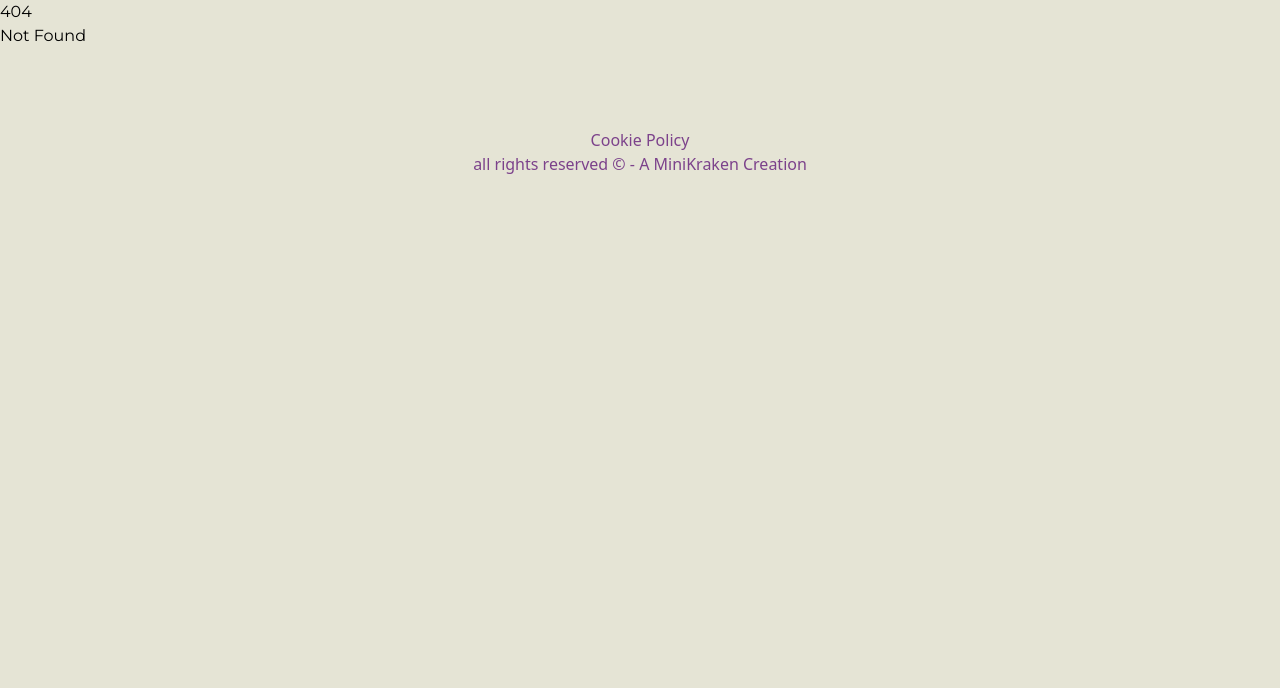
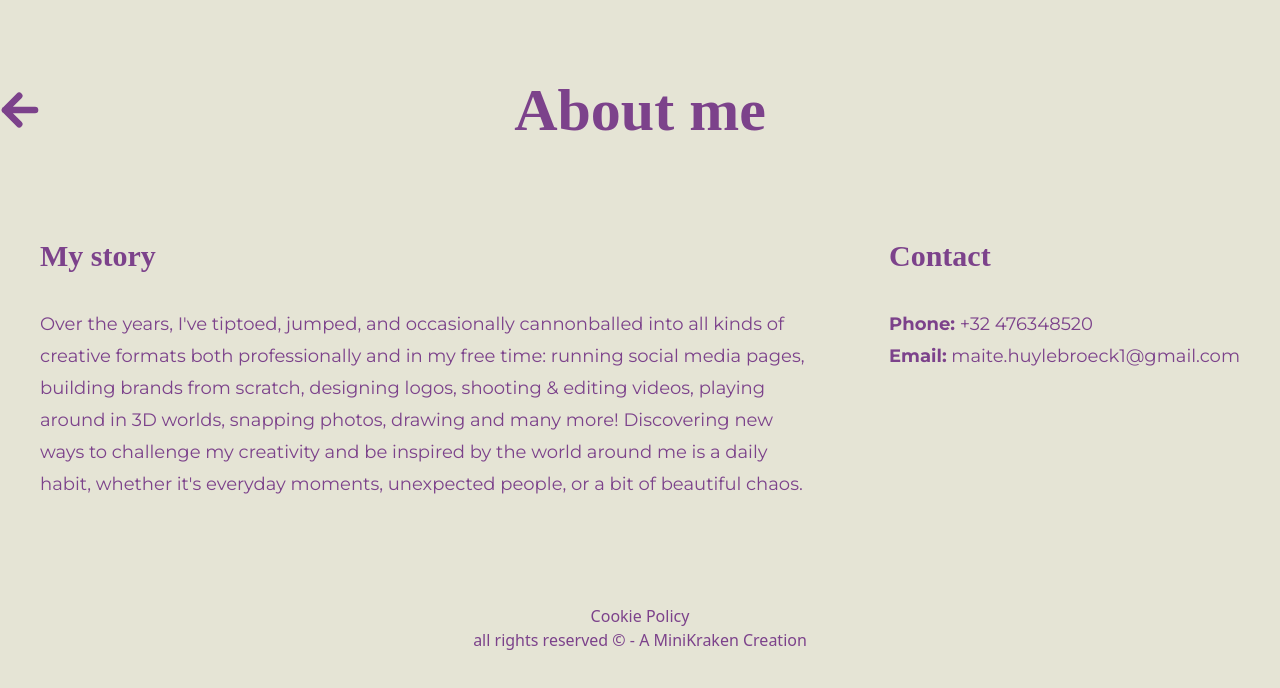
Before and after one commit to MiniKrakenIT/maite-huylebroeck-portfolio, a SvelteKit app: page /about-me in a window 1280 px wide. Before the commit this address had no page. Shown: the top 688 px of the page. Built offline with nearby package versions, Linux system fonts and the light colour scheme; a web font is replaced by a local one.

Commit message:
adding about me, sitemap, robottxt and some general fixes

```diff
--- a/package.json
+++ b/package.json
@@ -31,6 +31,7 @@
 		"prettier": "^3.4.2",
 		"prettier-plugin-svelte": "^3.3.3",
 		"prettier-plugin-tailwindcss": "^0.6.11",
+		"super-sitemap": "^1.0.5",
 		"svelte": "^5.0.0",
 		"svelte-check": "^4.0.0",
 		"tailwindcss": "^4.0.0",
--- a/src/lib/components/Hero.svelte
+++ b/src/lib/components/Hero.svelte
@@ -58,18 +58,14 @@
 		</div>
 	</div>
 	<p class="mx-auto mt-20 w-2/3 text-center text-xl text-primary">
-		Lorem ipsum dolor sit amet, Lorem ipsum dolor sit amet, consectetuer adipiscing elit, sed diam
-		nonummy nibh euismod tincidunt ut laoreet dolore magna aliquam erat volutpat. Ut wisi enim ad
-		minim veniam, quis nostrud exerci tation ullamcorper suscipit lobortis nisi ut aliquip ex ea
-		commodo consequat. Duis autem vel eum iriure dolor in hendrerit in vulputate velit esse molestie
-		consequat, vel illum dolore eu feugiat nulla facilisis at
+		Hey, I’m Maïté, a graphic designer and communication wizard with a soft spot for unexpected color combinations, balanced layouts, and the occasional quirky twist that makes a design unique and inspiring.
 	</p>
 
 	<a
-		href="#nothingYet"
+		href="/about-me"
 		role="button"
 		class="mt-10 rounded-full bg-primary px-8 py-1.5 font-title text-2xl text-background shadow-xl transition-all hover:bg-background hover:text-primary hover:shadow-none hover:outline-2 hover:outline-primary"
 	>
-		Read More
+		Read more…
 	</a>
 </div>
--- a/src/lib/components/ProjectPreview.svelte
+++ b/src/lib/components/ProjectPreview.svelte
@@ -41,7 +41,7 @@
 		<h3
 			class="mb-4 font-title text-3xl font-extrabold text-primary {position === 'right'
 				? 'text-right'
-				: ''}"
+				: 'text-left'}"
 		>
 			{title}
 		</h3>
@@ -54,7 +54,7 @@
 				</span>
 			{/each}
 		</div>
-		<p class="text-lg text-primary {position === 'right' ? 'text-right' : ''}">
+		<p class="text-lg text-primary {position === 'right' ? 'text-right' : 'text-left'}">
 			{@render description()}
 		</p>
 	</div>
--- a/src/routes/+page.svelte
+++ b/src/routes/+page.svelte
@@ -7,7 +7,13 @@
 <div>
 	<Hero />
 
-	<div class="relative mx-auto mt-40 flex w-2/3 flex-wrap gap-17">
+
+	<section class="prose-xl text-center text-primary mt-40">
+		<h1 class="text-primary font-bold font-title mb-0">Creative Portfolio</h1>
+		<p class="mt-0">
+			Instead of writing a whole book, I’d like to let my portfolio do the talking.
+		</p>
+		<div class="relative mx-auto mt-15 flex w-2/3 flex-wrap gap-5">
 			<ProjectPreview
 					href="/projects/someproject"
 					img={profilePic}
@@ -51,4 +57,5 @@
 				minim veniam, quis nostrud exerci tation ullamcorper
 			</ProjectPreview>
 		</div>
+	</section>
 </div>
--- /dev/null
+++ b/src/routes/about-me/+layout.svelte
@@ -0,0 +1,29 @@
+<script lang="ts">
+	let { children } = $props();
+</script>
+
+<div class="mx-auto mt-20 text-primary">
+	<div class="relative mb-10">
+		<a class="absolute top-1/6 left-0 h-10 w-10" aria-label="Back Button" href="/">
+			<svg
+				viewBox="0 0 24 24"
+				stroke-width="4"
+				fill="none"
+				xmlns="http://www.w3.org/2000/svg"
+				color="currentColor"
+			>
+				<path
+					d="M21 12H3m0 0 8.5-8.5M3 12l8.5 8.5"
+					stroke="currentColor"
+					stroke-linecap="round"
+					stroke-linejoin="round"
+				/>
+			</svg>
+		</a>
+		<h1 class="m-0 text-center font-title text-6xl font-bold">About me</h1>
+	</div>
+
+	<div class="mx-auto prose-lg text-primary">
+		{@render children()}
+	</div>
+</div>
--- /dev/null
+++ b/src/routes/about-me/+page.svelte
@@ -0,0 +1,21 @@
+<script>
+</script>
+
+
+<div class="flex-row lg:flex justify-center gap-10 md:gap-20 md:max-w-300 mx-auto">
+    <section>
+        <h2 class="font-bold font-title">My story</h2>
+        <p>
+            Over the years, I've tiptoed, jumped, and occasionally cannonballed into all kinds of creative formats both professionally and in my free time: running social media pages, building brands from scratch, designing logos, shooting & editing videos, playing around in 3D worlds, snapping photos, drawing and many more!
+
+            Discovering new ways to challenge my creativity and be inspired by the world around me is a daily habit, whether it's everyday moments, unexpected people, or a bit of beautiful chaos.
+        </p>
+    </section>
+
+    <section class="inline-block shrink-0">
+        <h2 class="font-bold font-title">Contact</h2>
+
+        <p><strong>Phone:</strong> <a href="tel:+32476348520">+32 476348520</a><br>
+            <strong>Email:</strong> <a href="mailto:maite.huylebroeck1@gmail.com">maite.huylebroeck1@gmail.com</a></p>
+    </section>
+</div>
--- /dev/null
+++ b/src/routes/robots.txt/+server.ts
@@ -0,0 +1,19 @@
+import * as env from '$env/static/public';
+
+export const prerender = true;
+
+export async function GET(): Promise<Response> {
+  // prettier-ignore
+  const body = [
+    'User-agent: *',
+    'Allow: /',
+    '',
+    `Sitemap: ${env.PUBLIC_ORIGIN}/sitemap.xml`
+  ].join('\n').trim();
+
+  const headers = {
+    'Content-Type': 'text/plain',
+  };
+
+  return new Response(body, { headers });
+}
--- /dev/null
+++ b/src/routes/sitemap.xml/+server.ts
@@ -0,0 +1,11 @@
+import * as sitemap from 'super-sitemap';
+import type { RequestHandler } from '@sveltejs/kit';
+import env from "$env/static/public";
+
+export const prerender = true;
+
+export const GET: RequestHandler = async () => {
+  return await sitemap.response({
+    origin: env.PUBLIC_ORIGIN,
+  });
+};
```
Also changed, not shown: 2 other files (tests, documents, lock files or other folders). Lines whose indentation alone changed are shown as unchanged.
